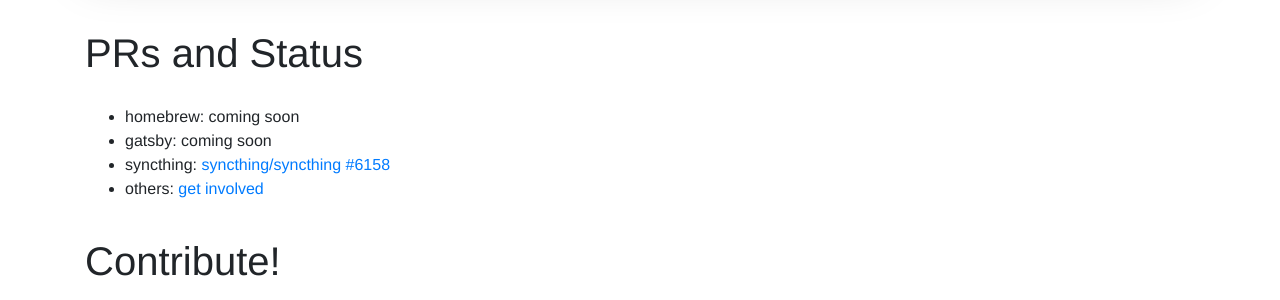
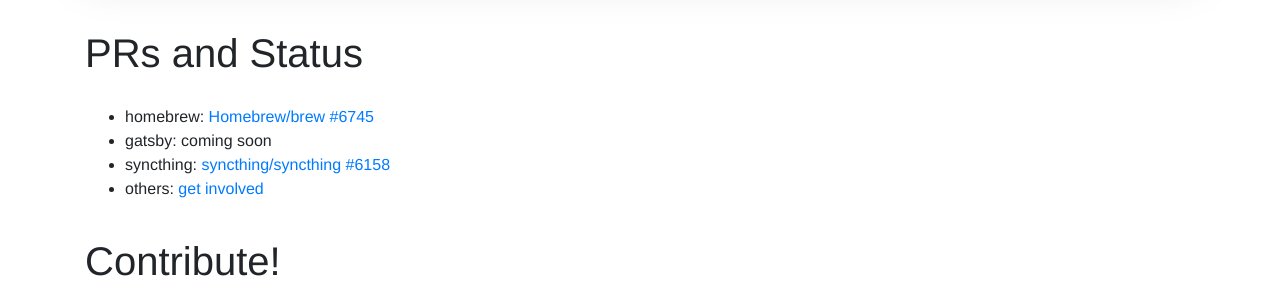
Before and after one commit to muescha/consoledonottrack.com, a Jekyll site: the page built from index.markdown, in a window 1280 px wide. Shown: the part 649-949 px from the top of the page. Built offline with Jekyll 4.4.1, drawn with Linux system fonts in a browser that asks for light colours; our own code applies the rules of GitHub Pages for plain Markdown files.

Commit message:
add homebrew PR id

```diff
--- a/index.markdown
+++ b/index.markdown
@@ -38,7 +38,8 @@
 
 # PRs and Status
 
-* homebrew: coming soon
+* homebrew: [Homebrew/brew
+  #6745](https://github.com/Homebrew/brew/pull/6745)
 * gatsby: coming soon
 * syncthing: [syncthing/syncthing
   #6158](https://github.com/syncthing/syncthing/pull/6158)
```
